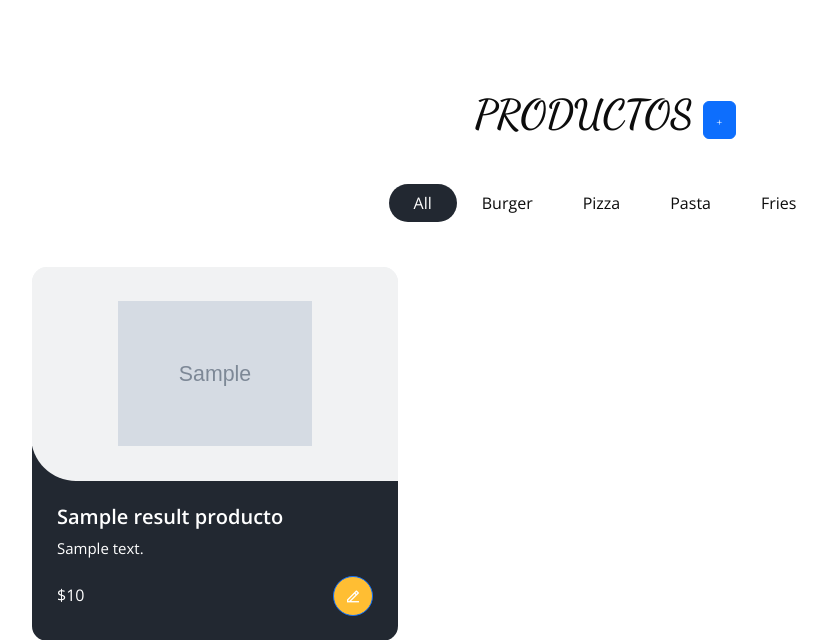
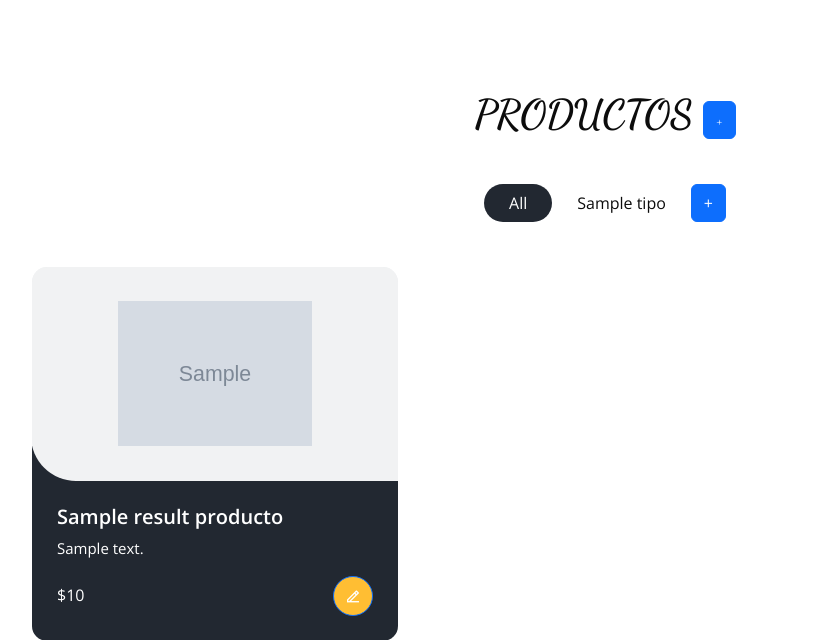
Before and after one commit to Chidyfnfd/Proyecto-Pagina-, a PHP site: template vistas/html/productos.php in a window 1280 px wide. Shown: the part 88-728 px from the top of the page, without its empty margins (35-862 px from the left). Run offline with PHP 8.4, Linux system fonts and the light colour scheme; the template is opened without the code that fills it: most values are stand-ins (such as "Sample title", 1, 10 or a date in 2020); grey boxes marked "Sample" are stand-in pictures; some libraries are stand-ins or nearby versions.

Commit message:
filtro listo

```diff
--- a/modelo/gestor_tipo.php
+++ b/modelo/gestor_tipo.php
@@ -9,7 +9,7 @@ class GestorTipo
         $tipo = $tipo->obtener_tipo();
 
         // Prepara la declaración
-        $sql = $enlaceConexion->prepare("INSERT INTO tipo (tipo) VALUES (?)");
+        $sql = $enlaceConexion->prepare("INSERT INTO tipo_producto (tipo) VALUES (?)");
 
         // Verifica si la preparación fue exitosa
         if ($sql === false) {
--- a/vistas/html/productos.php
+++ b/vistas/html/productos.php
@@ -162,10 +162,11 @@
 
       <ul class="filters_menu">
         <li class="active" data-filter="*">All</li>
-        <li data-filter=".burger">Burger</li>
-        <li data-filter=".pizza">Pizza</li>
-        <li data-filter=".pasta">Pasta</li>
-        <li data-filter=".fries">Fries</li>
+        <?php foreach ($resultTipo as $Tipo): ?>
+          <li data-filter=".<?php echo htmlspecialchars($Tipo['id']); ?>"><?php echo htmlspecialchars($Tipo['tipo']); ?>
+          </li>
+        <?php endforeach; ?>
+        <button type="button" class="btn btn-primary" data-bs-toggle="modal" data-bs-target="#exampleModal2">+</button>
       </ul>
 
       <!-- Caja Productos -->
@@ -176,33 +177,21 @@
               <div class="box">
                 <div>
                   <div class="img-box">
-                    <!-- Imagen dinámica del producto -->
                     <img src="vistas/images/<?php echo htmlspecialchars($producto['imagen']); ?>" alt="">
                   </div>
                   <div class="detail-box">
-                    <h5>
-                      <!-- Nombre del producto -->
-                      <?php echo htmlspecialchars($producto['nombre']); ?>
-                    </h5>
-                    <p>
-                      <!-- Descripción del producto -->
-                      <?php echo htmlspecialchars($producto['descripcion']); ?>
-                    </p>
+                    <h5><?php echo htmlspecialchars($producto['nombre']); ?></h5>
+                    <p><?php echo htmlspecialchars($producto['descripcion']); ?></p>
                     <div class="options">
-                      <h6>
-                        <!-- Precio del producto -->
-                        $<?php echo htmlspecialchars($producto['precio']); ?>
-                      </h6>
-                      <!-- Botón para abrir el modal de edición -->
+                      <h6>$<?php echo htmlspecialchars($producto['precio']); ?></h6>
                       <a type="button" class="btn btn-primary" data-bs-toggle="modal" data-bs-target="#exampleModal1"
                         onclick="editarProducto('<?php echo $producto['id']; ?>',
                                        '<?php echo htmlspecialchars($producto['nombre']); ?>',
                                        '<?php echo htmlspecialchars($producto['descripcion']); ?>',
                                        '<?php echo $producto['precio']; ?>',
-                            '<?php echo $producto['tipo']; ?>',
+                                       '<?php echo htmlspecialchars($producto['tipo']); ?>', <!-- Asegúrate de que aquí esté el nombre del tipo -->
                                        '<?php echo htmlspecialchars($producto['imagen']); ?>')">
                         <i class="ri-edit-2-line"></i>
-                      </a>
                       </a>
                     </div>
                   </div>
@@ -298,7 +287,7 @@
     </div>
   </footer>
 
-  <!-- Modal Agregar-->
+  <!-- Modal Agregar Producto-->
   <div class="modal fade" id="exampleModal" tabindex="-1" aria-labelledby="exampleModalLabel" aria-hidden="true">
     <div class="modal-dialog modal-dialog-centered">
       <div class="modal-content">
@@ -347,7 +336,7 @@
     </div>
   </div>
 
-  <!-- Modal Editar -->
+  <!-- Modal Editar Producto-->
   <div class="modal fade" id="exampleModal1" tabindex="-1" aria-labelledby="exampleModalLabel" aria-hidden="true">
     <div class="modal-dialog modal-dialog-centered">
       <div class="modal-content">
@@ -408,10 +397,33 @@
     </div>
   </div>
 
+  <!-- Modal Agregar Tipo-->
+  <div class="modal fade" id="exampleModal2" tabindex="-1" aria-labelledby="exampleModalLabel" aria-hidden="true">
+    <div class="modal-dialog modal-dialog-centered">
+      <div class="modal-content">
+        <div class="modal-header">
+          <h1 class="modal-title fs-5" id="exampleModalLabel">Agregar Tipo</h1>
+          <button type="button" class="btn-close" data-bs-dismiss="modal" aria-label="Close"></button>
+        </div>
+        <div class="modal-body">
+          <form id="TipoForm" action="index.php?accion=agregarTipo" method="POST" enctype="multipart/form-data">
+            <div class="mb-3">
+              <label for="tipTipo" class="form-label">Nombre del Tipo</label>
+              <input type="text" class="form-control" id="tipTipo" name="tipTipo" required>
+            </div>
+            <div class="modal-footer">
+              <button type="button" class="btn btn-secondary" data-bs-dismiss="modal">Cerrar</button>
+              <button type="submit" class="btn btn-primary">Guardar Cambios</button>
+            </div>
+          </form>
+        </div>
+      </div>
+    </div>
+
     <!-- footer section -->
 
     <!-- jQery -->
-  <script src="vistas/js/jquery-3.4.1.min.js"></script>
+    <script src="https://code.jquery.com/jquery-3.6.0.min.js"></script>
     <!-- popper js -->
     <script src="https://cdn.jsdelivr.net/npm/popper.js@1.16.0/dist/umd/popper.min.js"
       integrity="sha384-Q6E9RHvbIyZFJoft+2mJbHaEWldlvI9IOYy5n3zV9zzTtmI3UksdQRVvoxMfooAo" crossorigin="anonymous">
--- a/vistas/js/productos.js
+++ b/vistas/js/productos.js
@@ -1,4 +1,4 @@
-// Modal 1
+// Modal Agregar Producto
 const myModal1 = document.getElementById('exampleModal');
 const myInput1 = document.getElementById('myInput');
 
@@ -6,6 +6,7 @@ myModal1.addEventListener('shown.bs.modal', () => {
     myInput1.focus();
 });
 
+// Modal Editar Producto
 function editarProducto(id, nombre, descripcion, precio, tipo, imagen) {
     // Asigna los valores a los campos del modal
     document.getElementById('productoId').value = id;
@@ -44,3 +45,30 @@ function editarProducto(id, nombre, descripcion, precio, tipo, imagen) {
         document.body.style.overflow = ''; // Asegúrate de que el desplazamiento esté habilitado
     });
 }
+
+// Modal Agregar Producto
+const myModal2 = document.getElementById('exampleModal2');
+const myInput2 = document.getElementById('myInput');
+
+myModal1.addEventListener('shown.bs.modal', () => {
+    myInput2.focus();
+});
+
+$(document).ready(function () {
+    // Evento de clic para los filtros
+    $('.filters_menu li').click(function () {
+        var filterValue = $(this).attr('data-filter');
+
+        // Cambia la clase activa
+        $('.filters_menu li').removeClass('active');
+        $(this).addClass('active');
+
+        // Filtra los productos
+        $('.grid .col-sm-6, .grid .col-lg-4').hide(); // Ocultar todos los productos
+        if (filterValue === '*') {
+            $('.grid .col-sm-6, .grid .col-lg-4').show(); // Mostrar todos
+        } else {
+            $(filterValue).show(); // Mostrar solo los que coinciden
+        }
+    });
+});
```
Also changed, not shown: controlador/controlador.php (+17 -0 lines), index.php (+6 -1 lines). Lines whose indentation alone changed are shown as unchanged.
